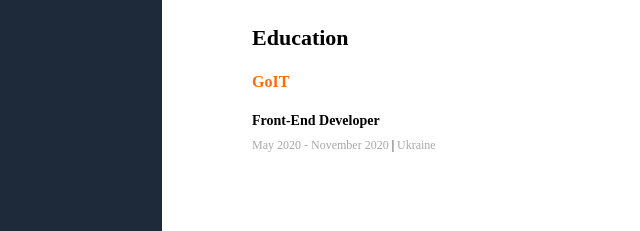
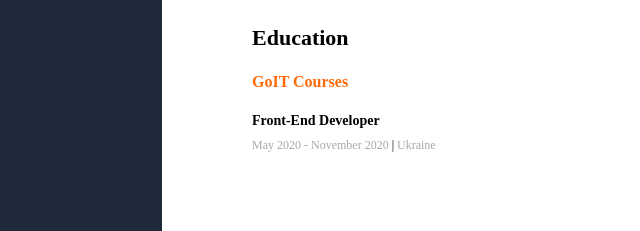
Before and after one commit to Springfields1996/CV, a plain HTML site: page index.html in a window 1280 px wide. Shown: the part 569-800 px from the top of the page, 248-888 px from the left. Drawn offline with Linux system fonts and the light colour scheme.

Commit message:
Minor improvements

```diff
--- a/index.html
+++ b/index.html
@@ -94,7 +94,7 @@
         <div>
           <h3 class="about-me-title">Education</h3>
           <h4 class="name-of-university">
-            GoIT
+            GoIT Courses
           </h4>
           <h5 class="management">Front-End Developer</h5>
           <span class="period"
```
